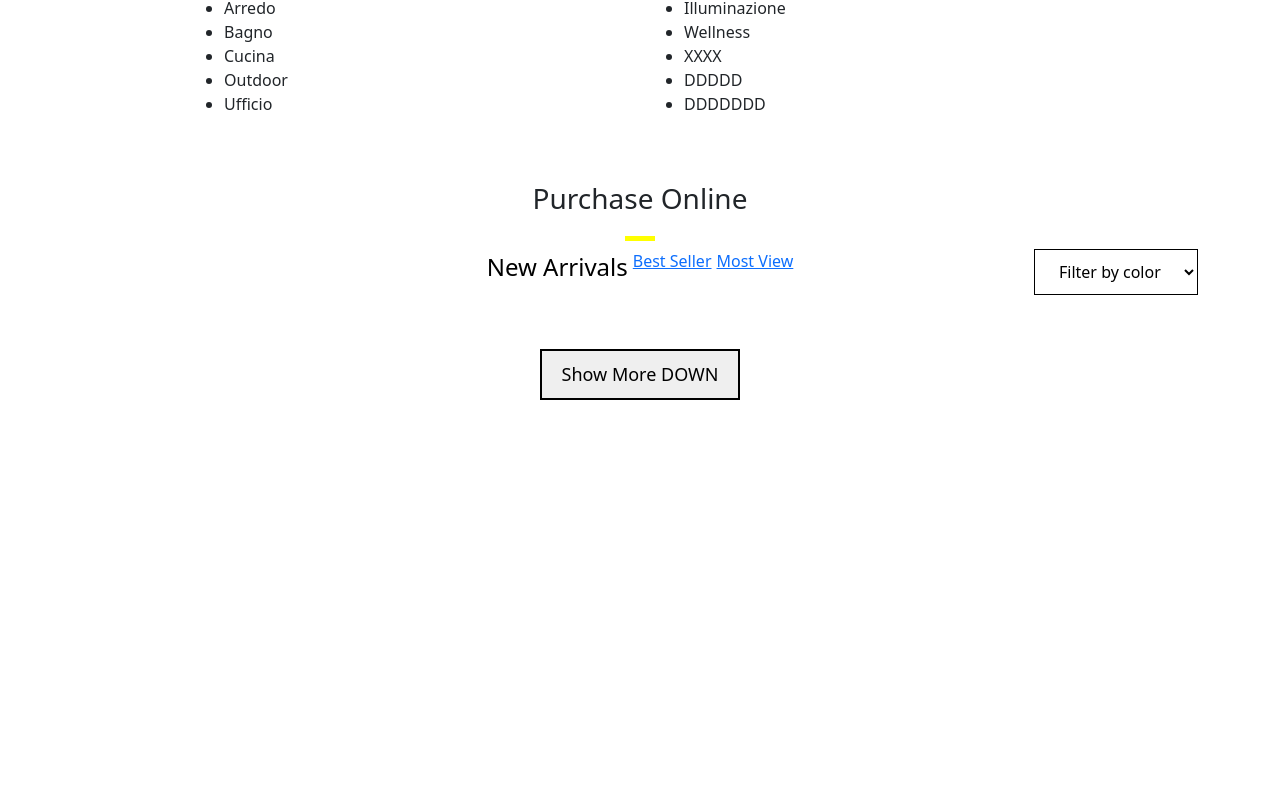
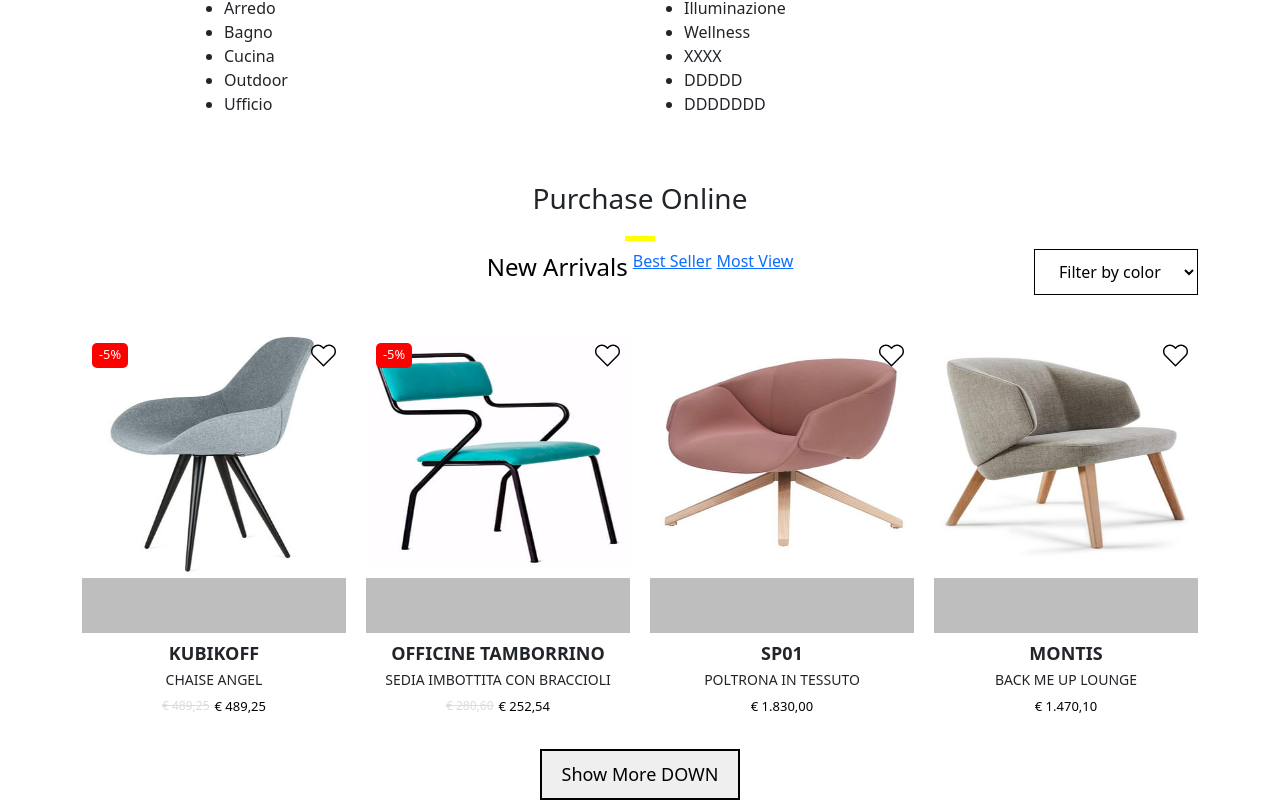
Before and after one commit to federicoaniello/test, a Vue app: page / in a window 1280 px wide. Shown: the part 772-1572 px from the top of the page. Before the commit the page ends 1172 px from the top, so only its background shows below. Built offline with nearby package versions, Linux system fonts and the light colour scheme.

Commit message:
Fixed select option

```diff
--- a/src/components/ProductList.vue
+++ b/src/components/ProductList.vue
@@ -41,6 +41,7 @@
 
 const filteredProducts = computed(() => {
     console.log("PRODUCT LIST COLOR = ", selectedColor.value)
+    if(selectedColor.value === null || selectedColor.value === '') return products?.value?.slice(0, truncateMax.value);
     return products?.value?.slice(0, truncateMax.value).filter(el => el.color.includes(selectedColor.value)) || []
 })
 
--- a/src/components/TheCatalogue.vue
+++ b/src/components/TheCatalogue.vue
@@ -21,6 +21,9 @@
                 <option value="purple">Purple</option>
                 <option value="brown">Brown</option>
                 <option value="orange">Orange</option>
+                <option value="black">Black</option>
+                <option value="yellow">Yellow</option>
+                <option value="orange">Green</option>
                 <option selected value="">Filter by color</option>
             </select>
         </div>
```
